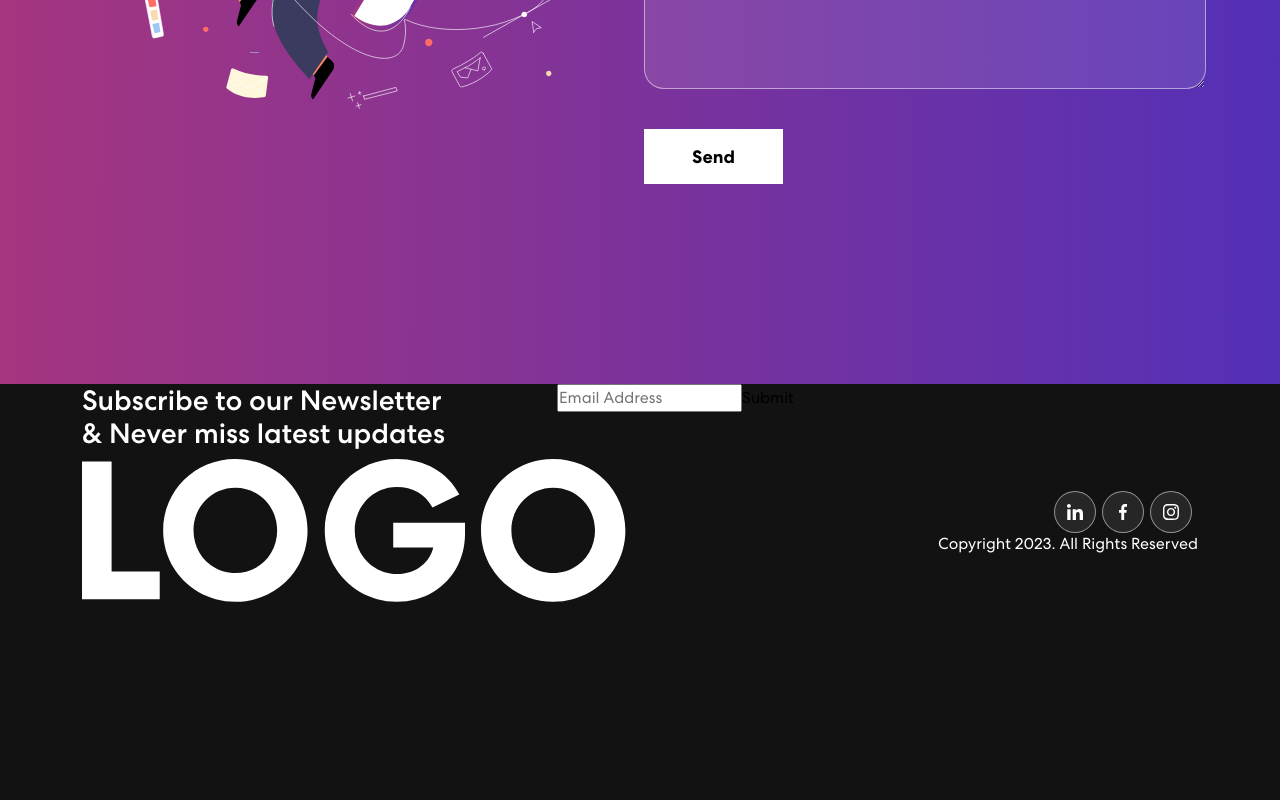
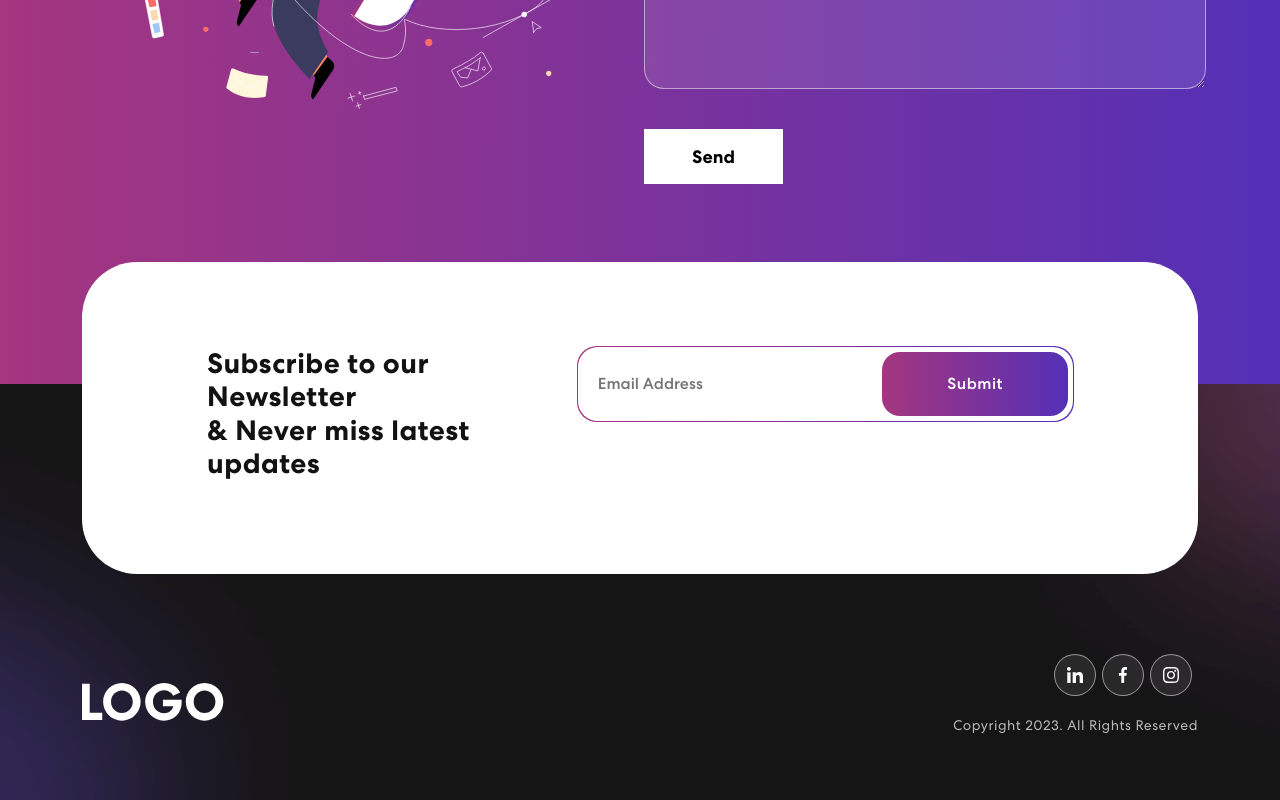
Before and after one commit to Skydodle/portfolio, a React (Create React App) app: page / in a window 1280 px wide. Shown: the part 2482-3282 px from the top of the page. Before the commit the page ends 3085 px from the top, so only its background shows below. Built offline with nearby package versions, Linux system fonts and the light colour scheme.

Commit message:
Added footer styling

```diff
--- a/src/App.css
+++ b/src/App.css
@@ -568,3 +568,82 @@ nav.navbar .navbar-toggler[aria-expanded='true'] .navbar-toggler-icon {
 .contact form button:hover::before {
   width: 100%;
 }
+
+/************ Footer Css ************/
+.footer {
+  padding: 0 0 50px 0;
+  background-image: url('./assets/img/footer-bg.png');
+  background-position: center center;
+  background-size: cover;
+  background-repeat: no-repeat;
+}
+.newsletter-bx {
+  background: #ffffff;
+  border-radius: 55px;
+  color: #121212;
+  padding: 85px 125px;
+  margin-bottom: 80px;
+  margin-top: -122px;
+}
+.newsletter-bx h3 {
+  font-weight: 700;
+  letter-spacing: 0.5px;
+  line-height: 1.2em;
+}
+.new-email-bx {
+  background: #fff;
+  padding: 5px;
+  border-radius: 20px;
+  position: relative;
+  z-index: 0;
+  display: flex;
+  align-items: center;
+}
+.new-email-bx::before {
+  content: '';
+  background: linear-gradient(90.21deg, #aa367c -5.91%, #4a2fbd 111.58%);
+  border-radius: 20px;
+  position: absolute;
+  z-index: -1;
+  top: -1px;
+  left: -1px;
+  bottom: -1px;
+  right: -1px;
+}
+.new-email-bx::after {
+  content: '';
+  background: #fff;
+  border-radius: 20px;
+  position: absolute;
+  z-index: -1;
+  top: 0;
+  left: 0;
+  bottom: 0;
+  right: 0;
+}
+.new-email-bx input {
+  width: 100%;
+  color: #121212;
+  font-weight: 500;
+  background: transparent;
+  border: 0;
+  padding: 0 15px;
+}
+.new-email-bx button {
+  background: linear-gradient(90.21deg, #aa367c -5.91%, #4a2fbd 111.58%);
+  padding: 20px 65px;
+  color: #fff;
+  font-weight: 500;
+  letter-spacing: 0.5px;
+  border-radius: 18px;
+}
+.footer img {
+  width: 26%;
+}
+.footer p {
+  font-weight: 400;
+  font-size: 14px;
+  color: #b8b8b8;
+  letter-spacing: 0.5px;
+  margin-top: 20px;
+}
```
